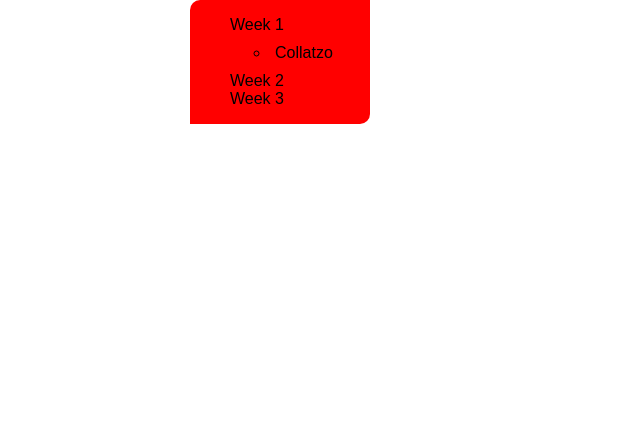
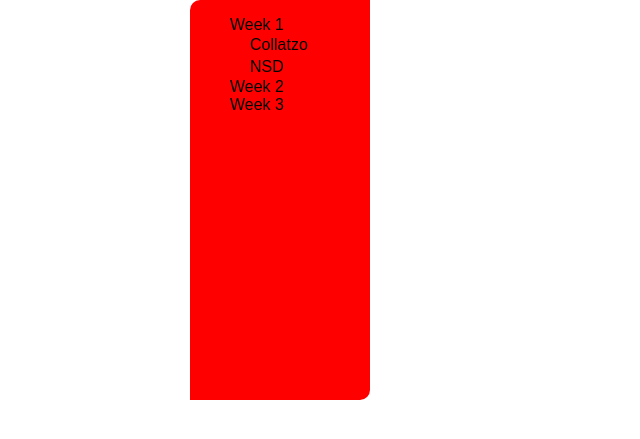
Before and after one commit to JendaPlhak/math_in_python, a Flask app: page /kvapil/ in a window 1280 px wide. Shown: the part 65-504 px from the top of the page, without its empty margins (0-640 px from the left). Run offline with Flask 2, Linux system fonts and the light colour scheme.

Commit message:
moje slozka, konecne???

```diff
--- a/webserver/layout2/static/css/stylesheet.css
+++ b/webserver/layout2/static/css/stylesheet.css
@@ -58,10 +58,38 @@ ul li:hover {
 	display: inline-block;
 	background-color: red;
 	float: left;
+	height: 400px;
 	width: 180px;
 	border-radius: 10px 0px 10px 0px;
 }
 
-.side_container ol {
+.side_menu, #side_menu {
 	list-style: none;
 }
+
+.side_menu li {
+	margin-left: -20px;
+	padding-top: 2px;
+	padding-bottom: 2px;
+	padding-left: 0px;
+	margin-right: 0px;
+	padding-right: 0px;
+}
+
+.side_menu {
+	margin-left: 0px;
+	width: 40px;
+}
+/*#side_menu, .side_menu, #side_menu .side_menu li { margin:0px; padding:0px; list-style: none;}
+
+#side_menu li {float:left; display:inline; cursor:pointer; list-style:none; padding:0px 10px 0px 10px; border:1px #000 solid; position:relative;}
+#side_menu .side_menu li { width:100%; text-indent:10px; line-height:30px; margin-right:10px; border-top:1px #000 solid; border-bottom:1px #000 solid; border-left:none; border-right:none; background:#fff;}
+#side_menu li a {display:block; width:inherit; height:inherit;}
+#side_menu li ul {left:-1px; top:100%;}
+
+ul.side_menu { display:none; }
+#side_menu li:focus > a, #side_menu li:focus { color:#fff; background:#000; }
+li:focus > .side_menu { display:block; }
+
+li, li a {color:#000;}
+*/
--- a/webserver/layout2/templates/home.html
+++ b/webserver/layout2/templates/home.html
@@ -1,7 +1,9 @@
 {% extends "template.html" %}
 {% block content %}
+
+	<p>Welcome to our page. This website was created for our school subject about math and programming. Please bear in mind, that this web is in progress, thanks.</p>
+
 	<p>[UPDATE] We have added some new content. For more click above.</p>
-	<p>Welcome to our page. This website was created for our school subject about math and programming. Please bear in mind, that this web is in progress, thanks.</p>
 {% endblock %}
 
 {% block side_container %}
--- a/webserver/layout2/templates/kvapil.html
+++ b/webserver/layout2/templates/kvapil.html
@@ -2,15 +2,16 @@
 {% block content %}
 
 	{% if task  == '1' %}
-		<img src="../static/img/KvagrsWork/1_week/collatzo.png" alt="nefunguje" >
+		<img src="../static/img/KvagrsWork/1_week/collatzo.png" alt="Collatzo steps for 8000 natural numbers" width="500">
 	{% endif %}
 {% endblock %}
 {% block side_container %}
 
-<ol =>
+<ol id="side_menu">
 	<li>Week 1
-		<ul>
-			<li>Collatzo</li>
+		<ul class="side_menu">
+			<li><a href="/kvapil/1">Collatzo</a></li>
+			<li>NSD</li>
 		</ul>
 	</li>
 	<li>Week 2</li>
```
Also changed, not shown: webserver/layout2/static/img/KvagrsWork/1_week/collatzo.png (added).
